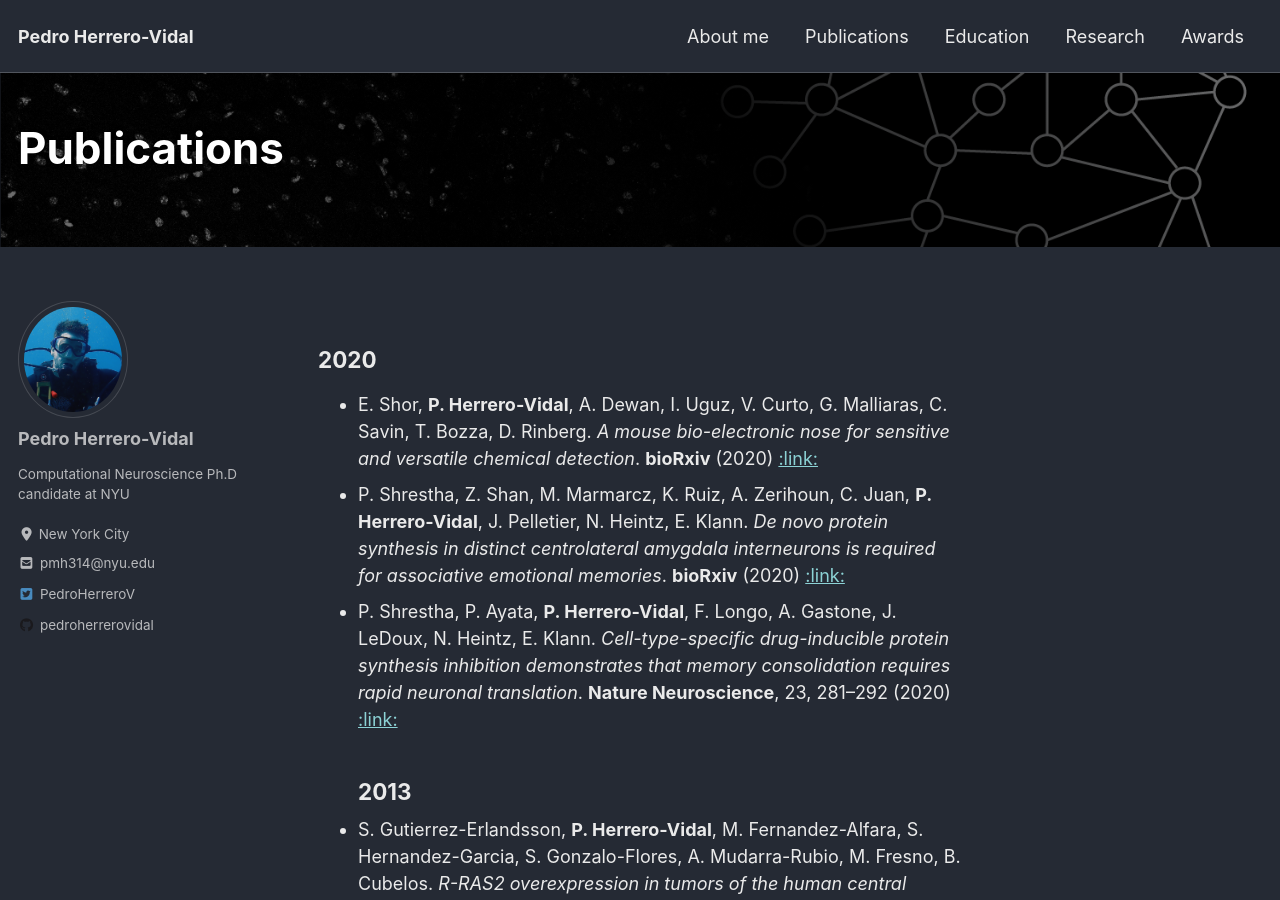
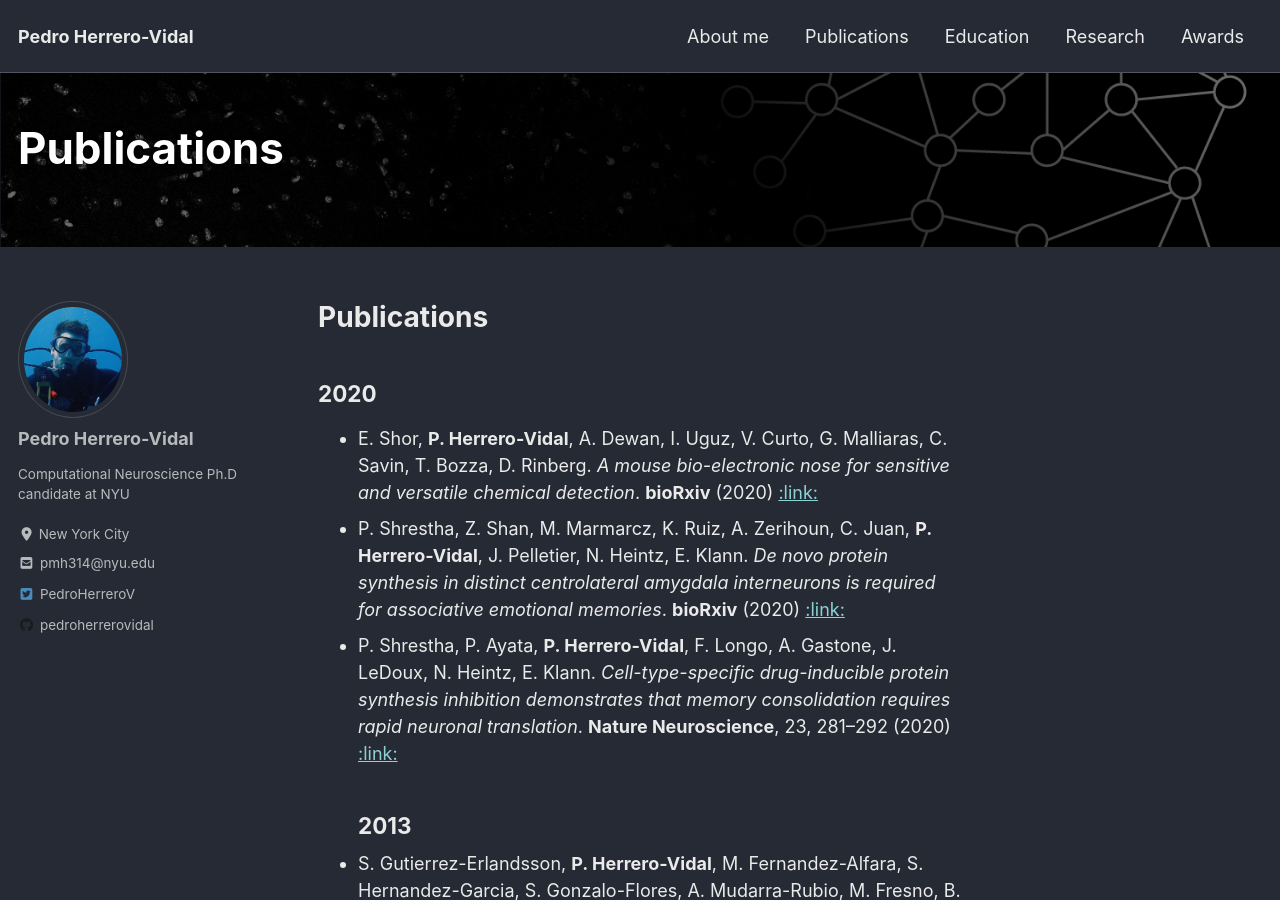
Before and after one commit to pedroherrerovidal/pedroherrerovidal.github.io, a Jekyll site: the page built from _pages/publications.md, in a window 1280 px wide and 900 px high. Built offline with Jekyll 4.4.1, drawn with Linux system fonts in a browser that asks for light colours; cached includes are drawn as plain includes; nearby versions of some CDN libraries.

Commit message:
Update publications.md

```diff
--- a/_pages/publications.md
+++ b/_pages/publications.md
@@ -7,7 +7,7 @@ header:
   overlay_image: /assets/images/biology to artificial nngit.png
   overlay_filter: 0.5 # same as adding an opacity of 0.5 to a black background
 ---
-
+# **Publications**
 ## 2020
 - E. Shor, **P. Herrero-Vidal**, A. Dewan, I. Uguz, V. Curto, G. Malliaras, C. Savin, T. Bozza, D. Rinberg. *A mouse bio-electronic nose for sensitive and versatile chemical detection*. **bioRxiv** (2020) [ :link: ](https://www.biorxiv.org/content/10.1101/2020.05.06.079772v1)  <br />
 - P. Shrestha, Z. Shan, M. Marmarcz, K. Ruiz, A.  Zerihoun, C. Juan, **P. Herrero-Vidal**, J. Pelletier, N. Heintz, E. Klann. *De novo protein synthesis in distinct centrolateral amygdala interneurons is required for associative emotional memories*. **bioRxiv** (2020) [ :link: ](https://www.biorxiv.org/content/10.1101/2020.04.08.028233v1)  <br />
```
